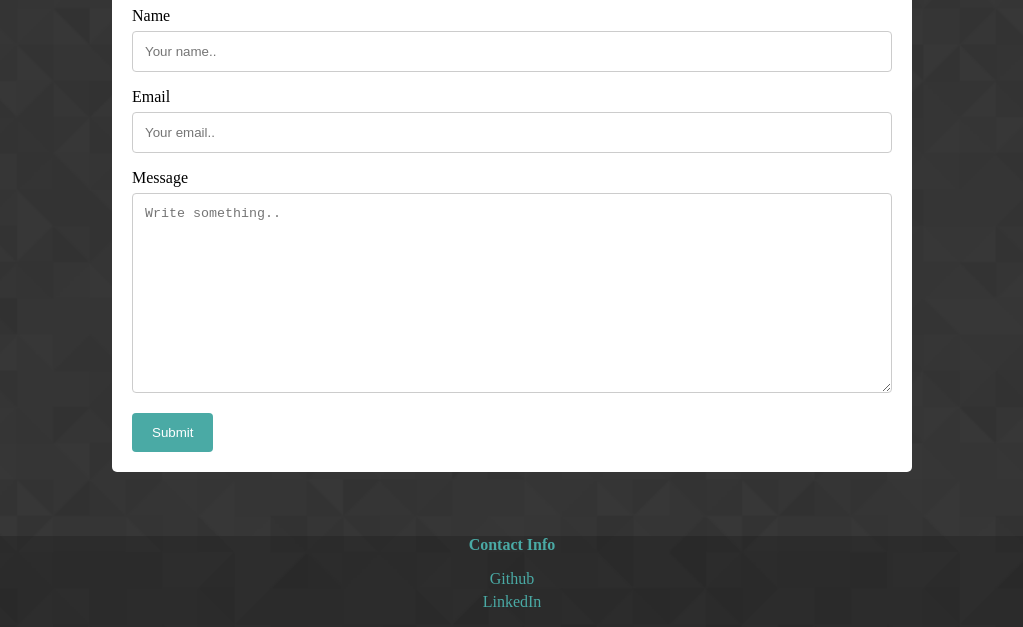
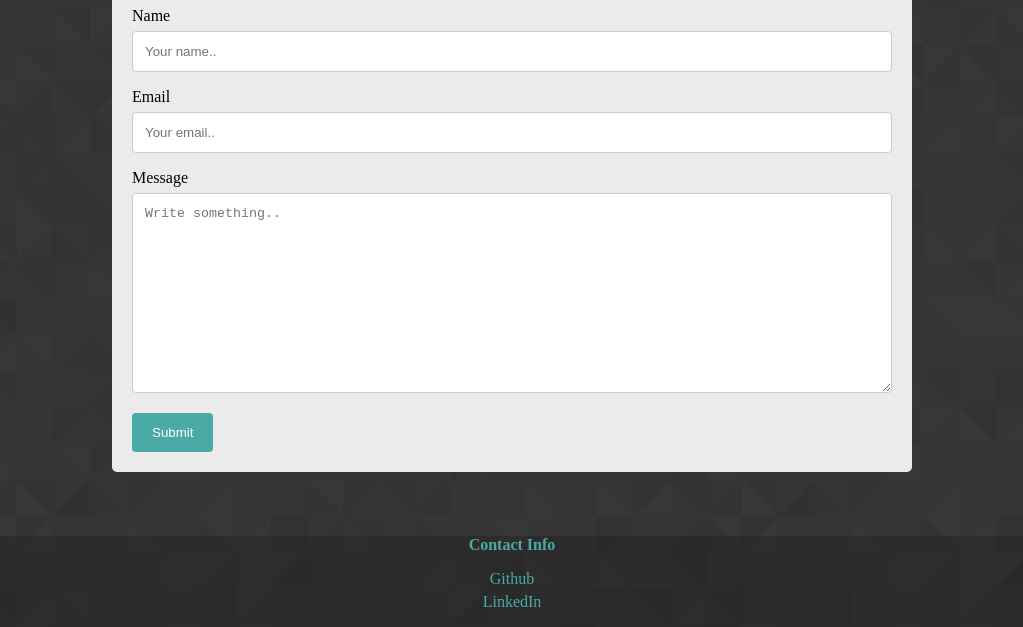
Before and after one commit to Cwilliams08/Basic-Portfolio, a plain HTML site: page contact.html in a window 1280 px wide. Shown: the part 173-800 px from the top of the page, without its empty margins (128-1151 px from the left). Drawn offline with Linux system fonts and the light colour scheme.

Commit message:
fixed margins and opacity on contact page

```diff
--- a/css/style.css
+++ b/css/style.css
@@ -145,8 +145,8 @@ input[type=text], select, textarea {
 
   .container {
     border-radius: 5px;
-    background-color: #ffffff;
     padding: 20px;
+    background: rgba(255,255,255, 0.9);
   }
 
   .footer {
@@ -156,6 +156,7 @@ input[type=text], select, textarea {
     left: 0;
     bottom: 0;
     width: 100%;
+    /*allows background opacity with full opacity text */
     background: rgba(26,23,23, 0.3);
     color: #4aaaa5;
     text-align: center;
```
